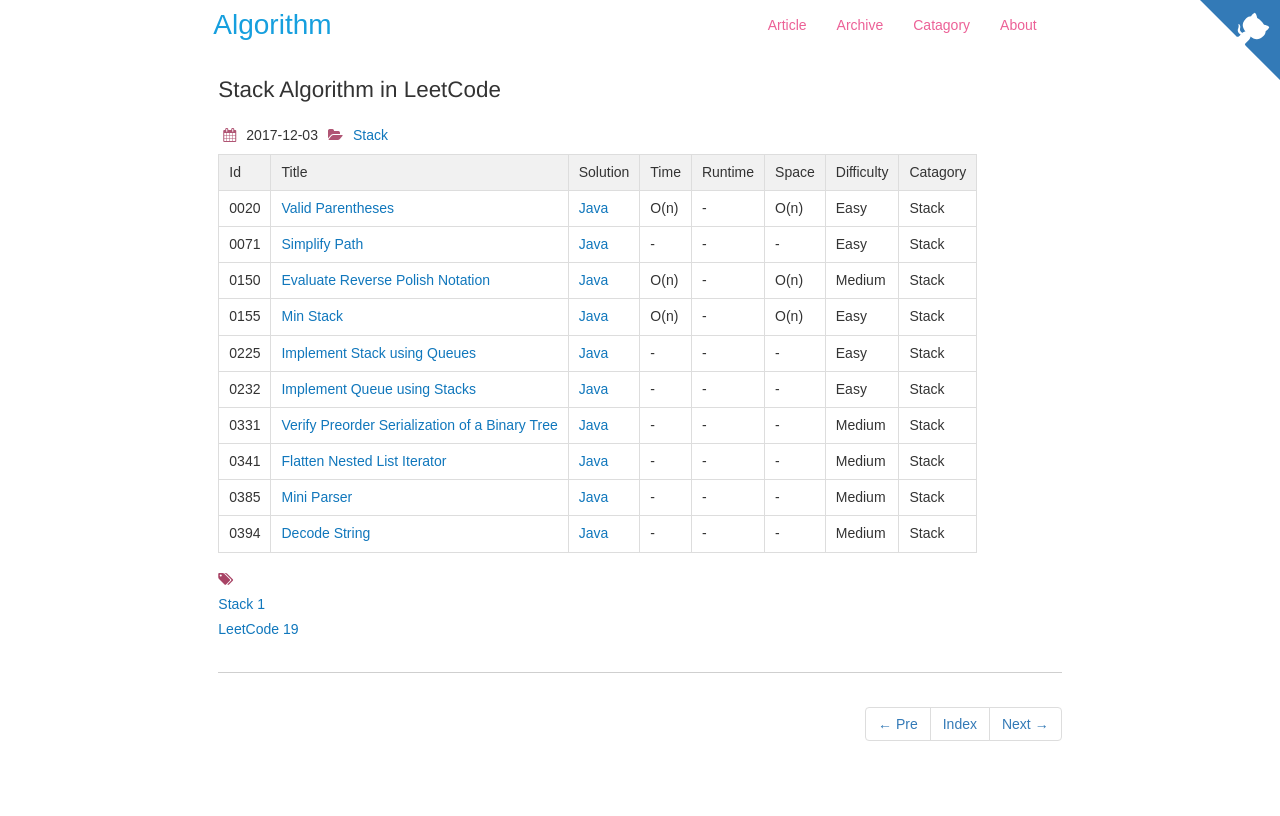
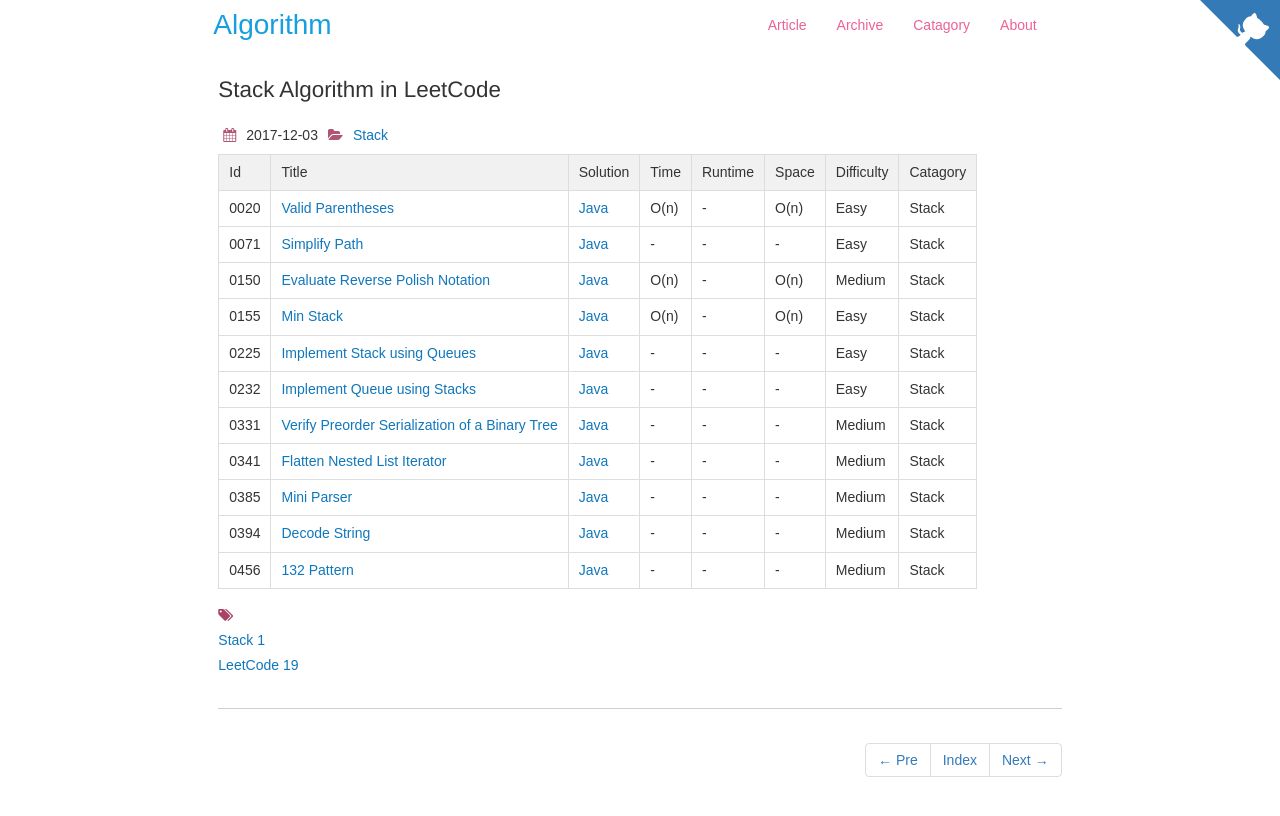
Before and after one commit to dunso/algorithm, a Jekyll site: the page built from docs/_posts/2017-12-03-Stack.md, in a window 1280 px wide. Shown: the top 816 px of the page. Built offline with Jekyll 4.4.1, drawn with Linux system fonts in a browser that asks for light colours; nearby versions of some CDN libraries.

Commit message:
Add index of LeetCode0456.java to docs

```diff
--- a/docs/_posts/2017-12-03-Stack.md
+++ b/docs/_posts/2017-12-03-Stack.md
@@ -22,3 +22,4 @@
 |0341|[Flatten Nested List Iterator](https://leetcode.com/problems/flatten-nested-list-iterator) | [Java](https://e.srl/leetcode-341/)  |-|-|-|  Medium |Stack|
 |0385|[Mini Parser](https://leetcode.com/problems/mini-parser) | [Java](https://e.srl/leetcode-385/)  |-|-|-|  Medium |Stack|
 |0394|[Decode String](https://leetcode.com/problems/decode-string/) | [Java](https://e.srl/leetcode-394/)  |-|-|-|  Medium |Stack|
+|0456|[132 Pattern](https://leetcode.com/problems/132-pattern/) | [Java](https://e.srl/leetcode-456/)  |-|-|-|  Medium |Stack|
```
